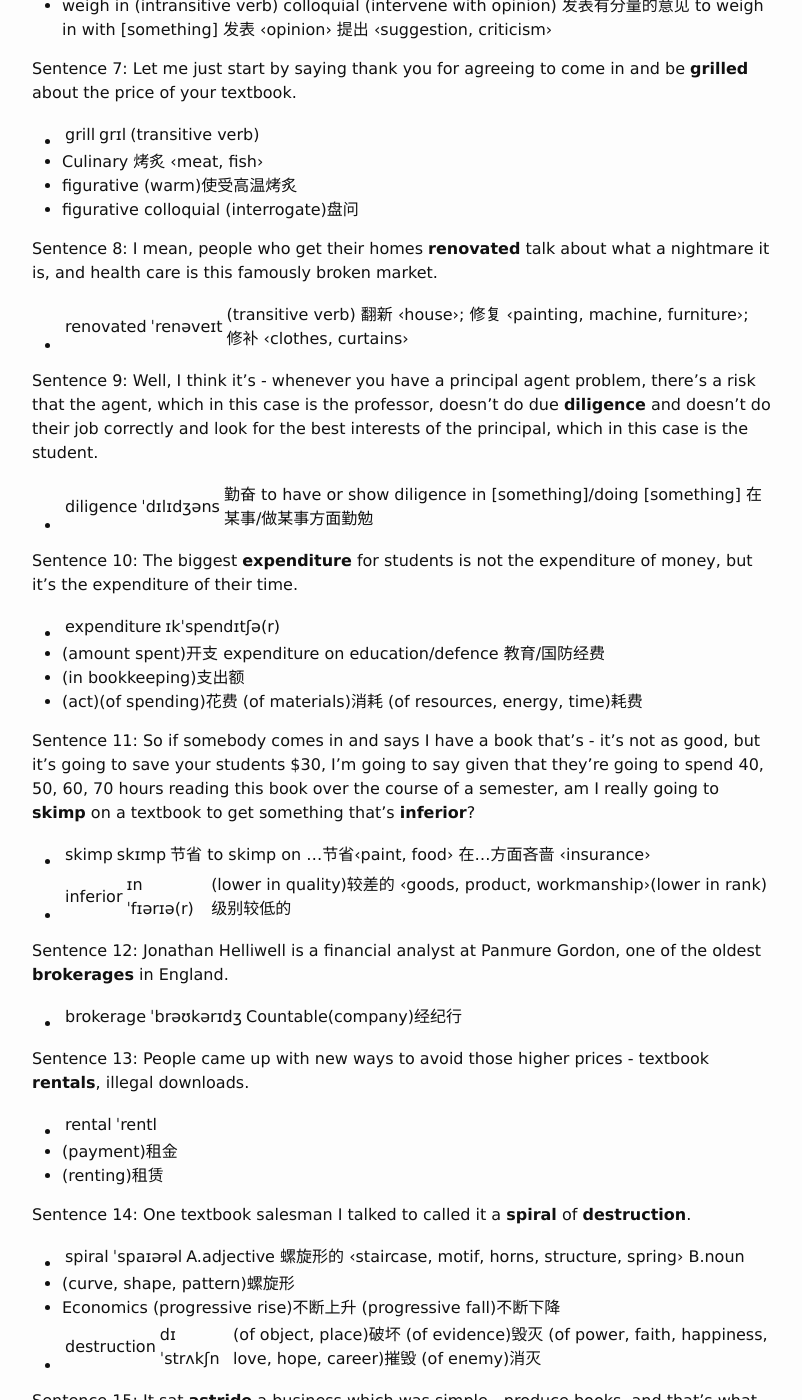
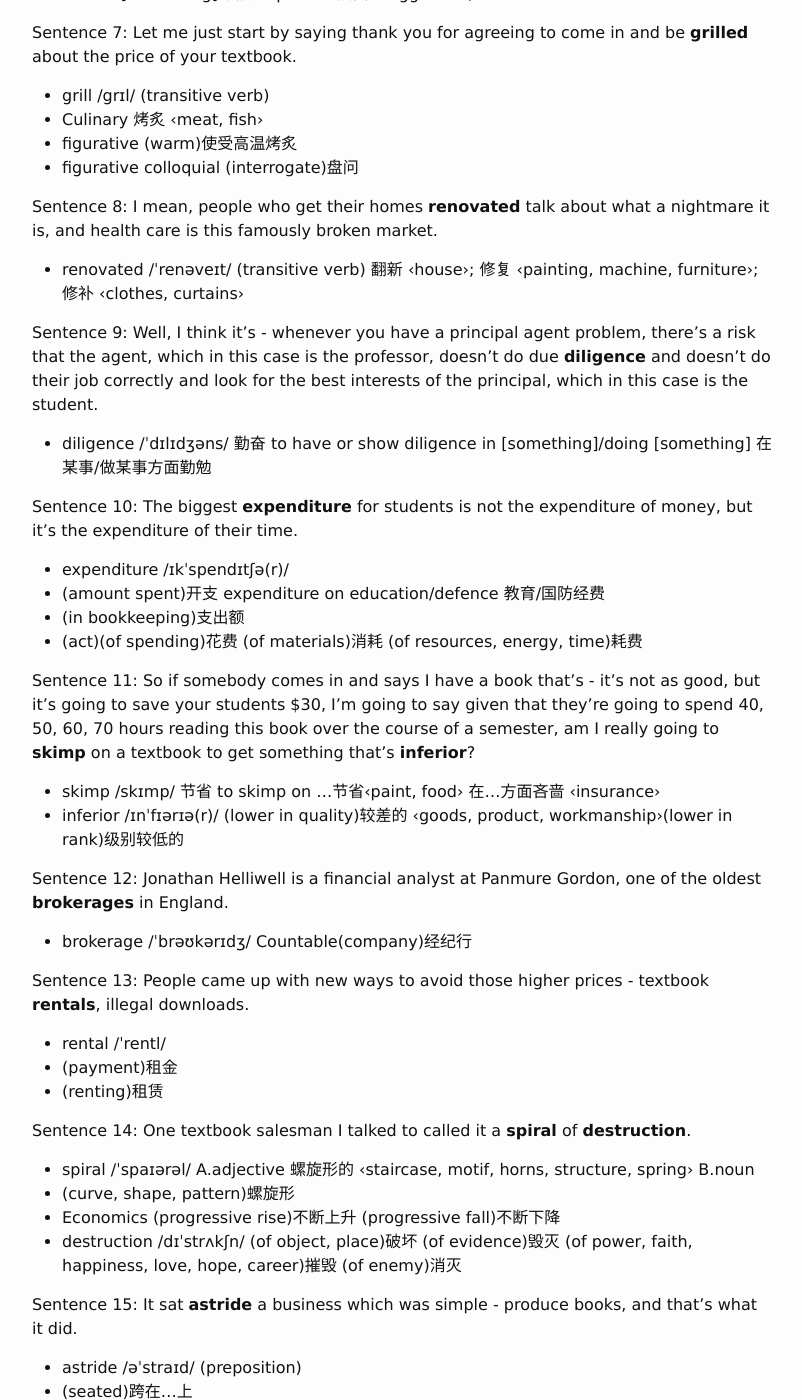
Before and after one commit to idaisy/idaisy.github.io, a Jekyll site: the page built from _posts/2016-09-21-planet-money-e573.md, in a window 1280 px wide and 1400 px high, scrolled down 1150 px. Shown: the whole window, without its empty margins (238-1040 px from the left). Built offline with Jekyll 4.4.1, drawn with Linux system fonts in a browser that asks for light colours; comment, search, counter and statistics services are not loaded; some of the changed text lies outside the part shown.

Commit message:
Thu Sep 22 12:38:36 HKT 2016

```diff
--- a/_posts/2016-09-21-planet-money-e573.md
+++ b/_posts/2016-09-21-planet-money-e573.md
@@ -9,37 +9,37 @@ date: 2016-09-21
 Sentence 1: So I was actually kind of **irritated**, you know?
 
 - irritate
-- |ˈɪrɪteɪt|
+- /ˈɪrɪteɪt/
 - (annoy)使恼怒
 - they were irritated by the persistent noise.
 
 Sentence 2: There's this chart that gets **cited** a lot, maybe you've even seen it.
 
-- cite |saɪt|
+- cite /saɪt/
 - (quote)引用 ‹word, sentence›; 引述 ‹book, author›
 - (give as reason)援引 ‹example, fact, name›
 - (mention)例举
 
 Sentence 3: It's from a government report on textbook prices and shows the price of new textbooks over the past decade, and it is a very **steep** line.
 
--  steep |stiːp|
+-  steep /stiːp/
 - (rising or falling at a sharp angle)陡峭的 ‹hill›; 陡的 ‹slope, street, stairs, roof› a steep climb/descent/drop   陡直的攀升/下降/下落
 - (sharp)急剧的 ‹rise, increase, fall, decline›
 - colloquial (unreasonable)过高的 ‹price, cost, fee›
 
 Sentence 4: In this case, that relationship was **severed**.
 
-- sever |ˈsevə(r)| B.intransitive verb
+- sever /ˈsevə(r)/ B.intransitive verb
 - (be cut)被割断 <rope, cord>
 - (be broken off)中断 <link, communications>
 
 Sentence 5:  Economists call this the **principal** agent problem.
 
-- principal |ˈprɪnsəpl| (noun) (employer)委托人
+- principal /ˈprɪnsəpl/ (noun) (employer)委托人
 
 Sentence 6: They're always talking about, gee, we have this new **coverage** of these new topics.
 
-- coverage |ˈkʌvərɪdʒ| (in book, dictionary, programme)覆盖
+- coverage /ˈkʌvərɪdʒ/ (in book, dictionary, programme)覆盖
 
 Sentence 7: Koch did not want to **weigh in**, so we did something more awkward.
 
@@ -47,22 +47,22 @@ Sentence 7: Koch did not want to **weigh in**, so we did something more awkward.
 
 Sentence 7: Let me just start by saying thank you for agreeing to come in and be **grilled** about the price of your textbook.
 
-- grill |grɪl| (transitive verb)
+- grill /grɪl/ (transitive verb)
 - Culinary 烤炙 ‹meat, fish›
 - figurative (warm)使受高温烤炙
 - figurative colloquial (interrogate)盘问
 
 Sentence 8: I mean, people who get their homes **renovated** talk about what a nightmare it is, and health care is this famously broken market.
 
-- renovated |ˈrenəveɪt| (transitive verb) 翻新 ‹house›; 修复 ‹painting, machine, furniture›; 修补 ‹clothes, curtains›
+- renovated /ˈrenəveɪt/ (transitive verb) 翻新 ‹house›; 修复 ‹painting, machine, furniture›; 修补 ‹clothes, curtains›
 
 Sentence 9: Well, I think it's - whenever you have a principal agent problem, there's a risk that the agent, which in this case is the professor, doesn't do due **diligence** and doesn't do their job correctly and look for the best interests of the principal, which in this case is the student.
 
-- diligence |ˈdɪlɪdʒəns| 勤奋 to have or show diligence in [something]/doing [something] 在某事/做某事方面勤勉
+- diligence /ˈdɪlɪdʒəns/ 勤奋 to have or show diligence in [something]/doing [something] 在某事/做某事方面勤勉
 
 Sentence 10: The biggest **expenditure** for students is not the expenditure of money, but it's the expenditure of their time.
 
-- expenditure |ɪkˈspendɪtʃə(r)|
+- expenditure /ɪkˈspendɪtʃə(r)/
 - (amount spent)开支 expenditure on education/defence 教育/国防经费
 - (in bookkeeping)支出额
 - (act)(of spending)花费 (of materials)消耗  (of resources, energy, time)耗费
@@ -70,35 +70,35 @@ Sentence 10: The biggest **expenditure** for students is not the expenditure of
 
 Sentence 11: So if somebody comes in and says I have a book that's - it's not as good, but it's going to save your students $30, I'm going to say given that they're going to spend 40, 50, 60, 70 hours reading this book over the course of a semester, am I really going to **skimp** on a textbook to get something that's **inferior**?
 
-- skimp |skɪmp| 节省 to skimp on ...节省‹paint, food› 在…方面吝啬 ‹insurance›
-- inferior |ɪnˈfɪərɪə(r)| (lower in quality)较差的 ‹goods, product, workmanship›(lower in rank)级别较低的
+- skimp /skɪmp/ 节省 to skimp on ...节省‹paint, food› 在…方面吝啬 ‹insurance›
+- inferior /ɪnˈfɪərɪə(r)/ (lower in quality)较差的 ‹goods, product, workmanship›(lower in rank)级别较低的
 
 Sentence 12: Jonathan Helliwell is a financial analyst at Panmure Gordon, one of the oldest **brokerages** in England.
 
-- brokerage |ˈbrəʊkərɪdʒ| Countable(company)经纪行
+- brokerage /ˈbrəʊkərɪdʒ/ Countable(company)经纪行
 
 Sentence 13: People came up with new ways to avoid those higher prices - textbook **rentals**, illegal downloads.
 
-- rental |ˈrentl|
+- rental /ˈrentl/
 - (payment)租金
 - (renting)租赁
 
 Sentence 14: One textbook salesman I talked to called it a **spiral** of **destruction**.
 
-- spiral |ˈspaɪərəl| A.adjective 螺旋形的 ‹staircase, motif, horns, structure, spring› B.noun
+- spiral /ˈspaɪərəl/ A.adjective 螺旋形的 ‹staircase, motif, horns, structure, spring› B.noun
 - (curve, shape, pattern)螺旋形
 - Economics (progressive rise)不断上升 (progressive fall)不断下降
-- destruction |dɪˈstrʌkʃn| (of object, place)破坏 (of evidence)毁灭  (of power, faith, happiness, love, hope, career)摧毁 (of enemy)消灭
+- destruction /dɪˈstrʌkʃn/ (of object, place)破坏 (of evidence)毁灭  (of power, faith, happiness, love, hope, career)摧毁 (of enemy)消灭
 
 Sentence 15: It sat **astride** a business which was simple - produce books, and that's what it did.
-- astride |əˈstraɪd| (preposition)
+- astride /əˈstraɪd/ (preposition)
 - (seated)跨在…上
 - (standing)叉开腿站在…上
 
 
 Sentence 16: We are **ploughing** huge resources into creating a new set of instructional materials which help students and help instructors and do so at a much lower price than it's ever been seen before.
 
-- plough |plaʊ| (transitive verb) (invest) to plough money into [something]
+- plough /plaʊ/ (transitive verb) (invest) to plough money into [something]
 
 Sentence 17: But for students, there is this one big **drawback**.
 
```
